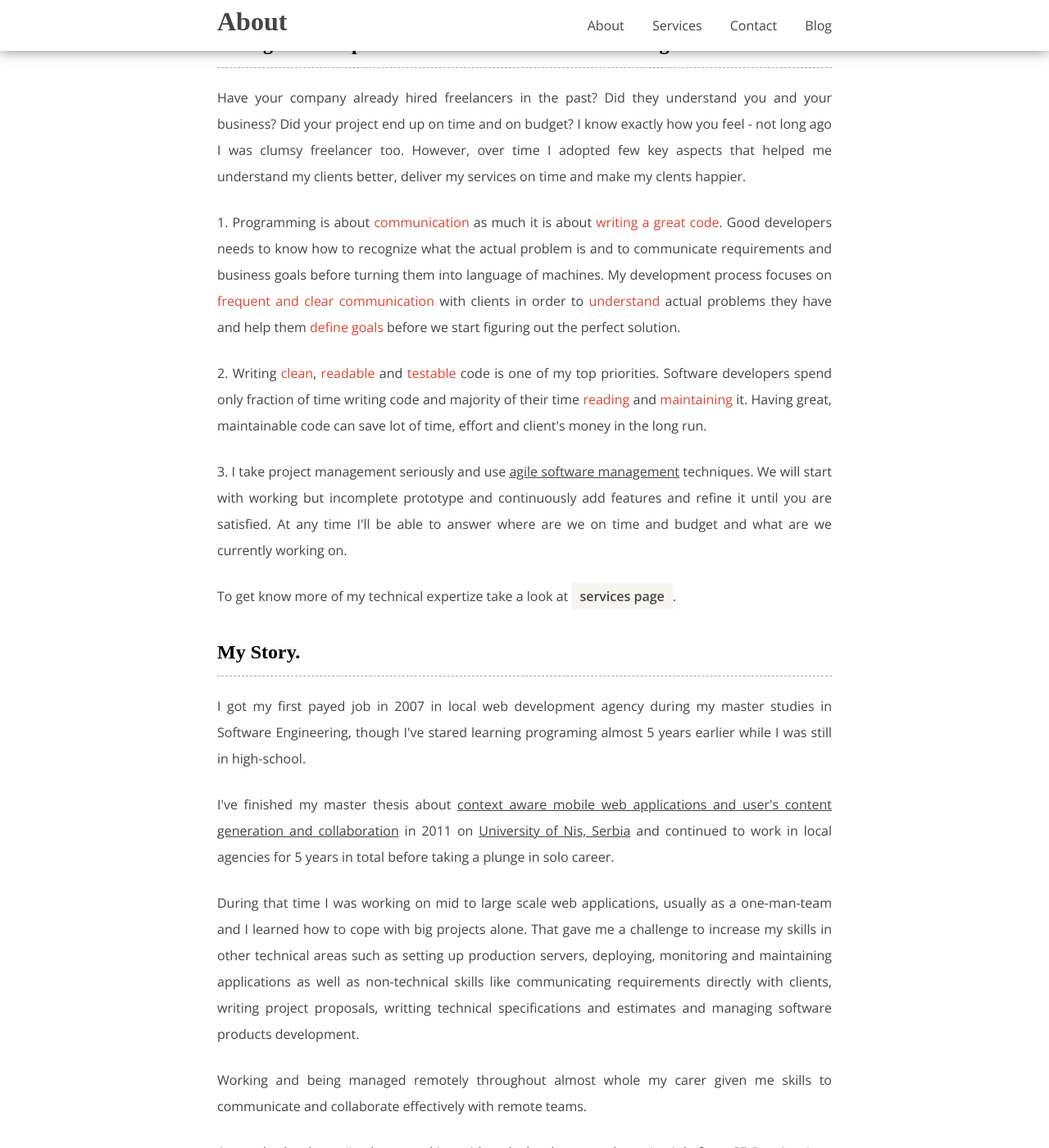
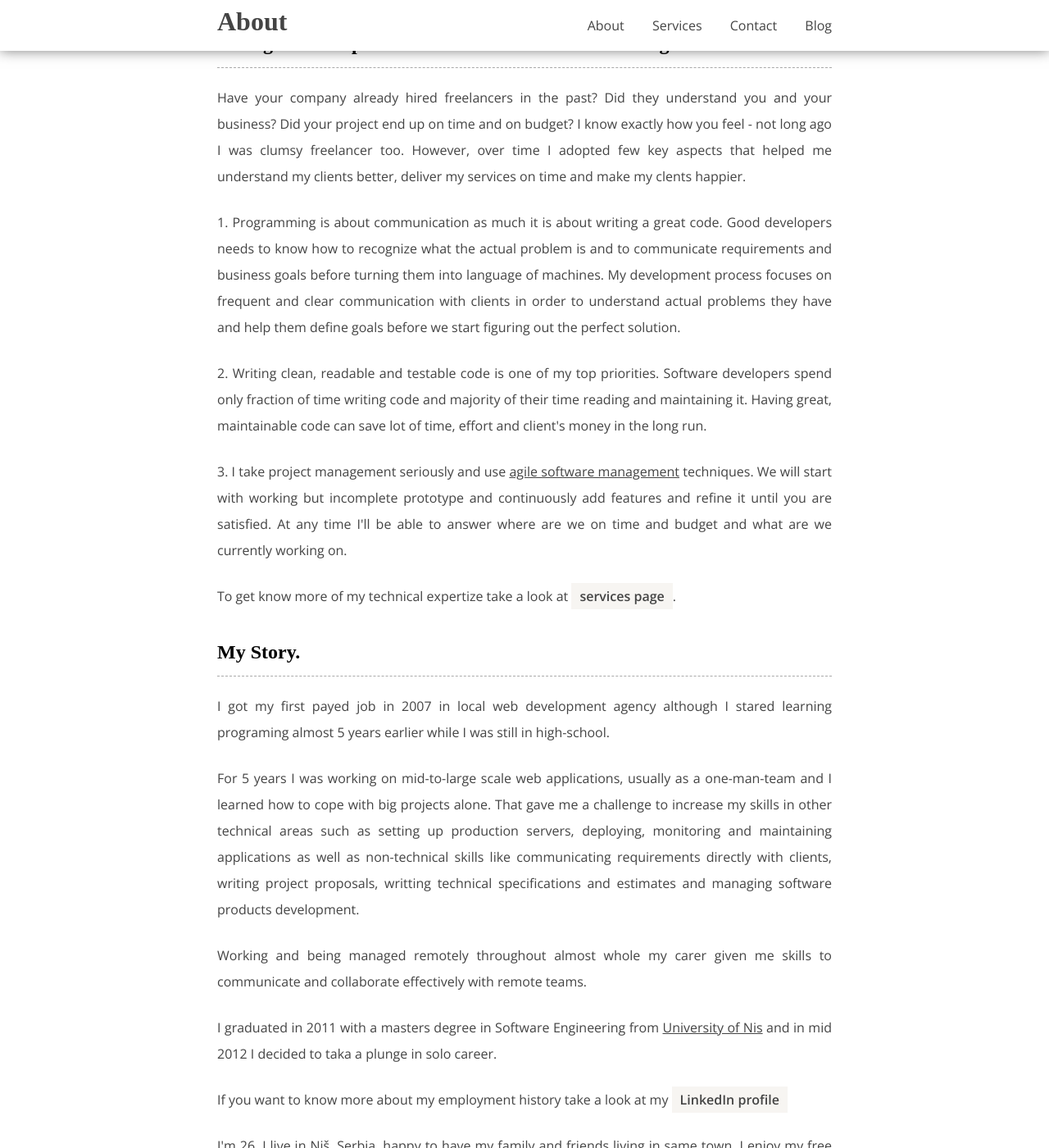
Before and after one commit to borivojevic/borivojevic.github.com, a Jekyll site: the page built from index.html, in a window 1280 px wide and 1400 px high, scrolled down 497 px. Shown: the whole window at 82% size. Built offline with Jekyll 4.4.1, drawn with Linux system fonts in a browser that asks for light colours; some web fonts are replaced; Markdown is read by kramdown in place of the engine named in the settings; some of the changed text lies outside the part shown.

Commit message:
Update my story

```diff
--- a/_includes/title.html
+++ b/_includes/title.html
@@ -4,7 +4,7 @@
         <section class='about'>
             <h2>Hello, I'm Mirko</h2>
             <p>
-                I'm <b>full time</b> <b>independent</b> <b>contractor</b> specialized in web development. For the past 7 years I’ve been handcrafting web applications, mostly using <b>CakePHP</b> and <b>JavaScript</b>.<br>
+                I'm <b>full time freelancer</b> specialized in web development. For the past 7 years I’ve been handcrafting web applications, mostly using <b>CakePHP</b> and <b>JavaScript</b>.<br>
             <p>
                 After years of practice and dozen of mid-to-large sized web project I adopted skills needed in different phases of software development process. Thus I'm able to <b>plan</b>, <b>estimate</b>, <b>manage</b>, <b>develop</b>, <b>deploy</b> and finally <b>monitor</b> and <b>maintain</b> web application and underlying software stack.<br>
             </p>
--- a/contact.html
+++ b/contact.html
@@ -6,8 +6,9 @@ title: Contact
 <div class="content">
     <article>
         <section>
-            <h2>I am a fulltime contractor</h2>
-            <p>Drop me a line and I'll get back to you within 24 hours.</p>
+            <h2>I am a fulltime freelance developer</h2>
+            <p>Drop me a line and I'll get back to you within 24 hours. Guaranteed Confidentiality
+I understand and fully respect that often your requirements are strictly confidential.</p>
         </section>
         <section>
             <p>
--- a/index.html
+++ b/index.html
@@ -12,9 +12,9 @@ title: About
 
 			<p>Have your company already hired freelancers in the past? Did they understand you and your business? Did your project end up on time and on budget? I know exactly how you feel - not long ago I was clumsy freelancer too. However, over time I adopted few key aspects that helped me understand my clients better, deliver my services on time and make my clents happier.</p>
 
-			<p>1. Programming is about <b>communication</b> as much it is about <b>writing a great code</b>. Good developers needs to know how to recognize what the actual problem is and to communicate requirements and business goals before turning them into language of machines. My development process focuses on <b>frequent and clear communication</b> with clients in order to <b>understand</b> actual problems they have and help them <b>define goals</b> before we start figuring out the perfect solution.</p>
+			<p>1. Programming is about communication as much it is about writing a great code. Good developers needs to know how to recognize what the actual problem is and to communicate requirements and business goals before turning them into language of machines. My development process focuses on frequent and clear communication with clients in order to understand actual problems they have and help them define goals before we start figuring out the perfect solution.</p>
 
-			<p>2. Writing <b>clean</b>, <b>readable</b> and <b>testable</b> code is one of my top priorities. Software developers spend only fraction of time writing code and majority of their time <b>reading</b> and <b>maintaining</b> it. Having great, maintainable code can save lot of time, effort and client's money in the long run.</p>
+			<p>2. Writing clean, readable and testable code is one of my top priorities. Software developers spend only fraction of time writing code and majority of their time reading and maintaining it. Having great, maintainable code can save lot of time, effort and client's money in the long run.</p>
 
 			<p>3. I take project management seriously and use <a href="http://en.wikipedia.org/wiki/Scrum_(development)">agile software management</a> techniques. We will start with working but incomplete prototype and continuously add features and refine it until you are satisfied. At any time I'll be able to answer where are we on time and budget and what are we currently working on.<p>
 
@@ -23,21 +23,19 @@ title: About
 
 		<section>
             <h1>My Story.</h1>
-            <p>I got my first payed job in 2007 in local web development agency during my master studies in Software Engineering, though I've stared learning programing almost 5 years earlier while I was still in high-school.<p>
+            <p>I got my first payed job in 2007 in local web development agency although I stared learning programing almost 5 years earlier while I was still in high-school.<p>
 
-            <p>I've finished my master thesis about <a href="https://github.com/borivojevic/final-thesys">context aware mobile web applications and user's content generation and collaboration</a> in 2011 on <a href="http://elfak.ni.ac.rs/en/">University of Nis, Serbia</a> and continued to work in local agencies for 5 years in total before taking a plunge in solo career.</p>
+            <p>For 5 years I was working on mid-to-large scale web applications, usually as a one-man-team and I learned how to cope with big projects alone. That gave me a challenge to increase my skills in other technical areas such as setting up production servers, deploying, monitoring and maintaining applications as well as non-technical skills like communicating requirements directly with clients, writing project proposals, writting technical specifications and estimates and managing software products development.</p>
 
-            <p>During that time I was  working on mid to large scale web applications, usually as a one-man-team and I learned how to cope with big projects alone.
-            That gave me a challenge to increase my skills in other technical areas such as setting up production servers, deploying, monitoring and maintaining applications as well as non-technical skills like communicating requirements directly with clients, writing project proposals, writting technical specifications and estimates and managing software products development.</p>
             <p>Working and being managed remotely throughout almost whole my carer given me skills to communicate and collaborate effectively with remote teams.</p>
 
-            <p>As a solo developer I've been working with web development shops (mainly from SF Bay Area) on number of mid-large scale projects.
-				<ul>
-					<li>I've been part of a larger team working on major event booking / fund-raising system for well known organization.</li>
-					<li>I've developed system for one of the America's largest medical handout providers.</li>
-					<li>I've finished application for small startup aiming to make content shared on social networks more context aware and discoverable.</li>
-				</ul>
-			</p>
+            <p>I graduated in 2011 with a masters degree in Software Engineering from <a href="http://elfak.ni.ac.rs/en/">University of Nis</a> and in mid 2012 I decided to taka a plunge in solo career.</p>
+
+			<p>If you want to know more about my employment history take a look at my <a class="action" href="http://rs.linkedin.com/in/mirkoborivojevic/">LinkedIn profile</a>
+
+            <p>I'm 26, I live in <a href="https://en.wikipedia.org/wiki/Ni%C5%A1">Niš, Serbia</a>, happy to have my family and friends living in same town. I enjoy my free time hanging out with my friends, girlfriend and my <a href="https://www.facebook.com/odie.beagle.nis">best buddy</a>, I <a href="http://www.goodreads.com/user/show/12696973-mirko-borivojevic">read interesting books</a> and play guitar occasionally.</p>
+
+            <p>I have a couple of great clients far away from California, US and I am always seeking for new challenging projects. If you are interested in hiring profesional and reliable web developer <a class="action" href="contact.html">let's schedule</a> a non-obligatory chat about your project and to get know each other better.</p>
         </section>
 	</article>
 </div>
```
